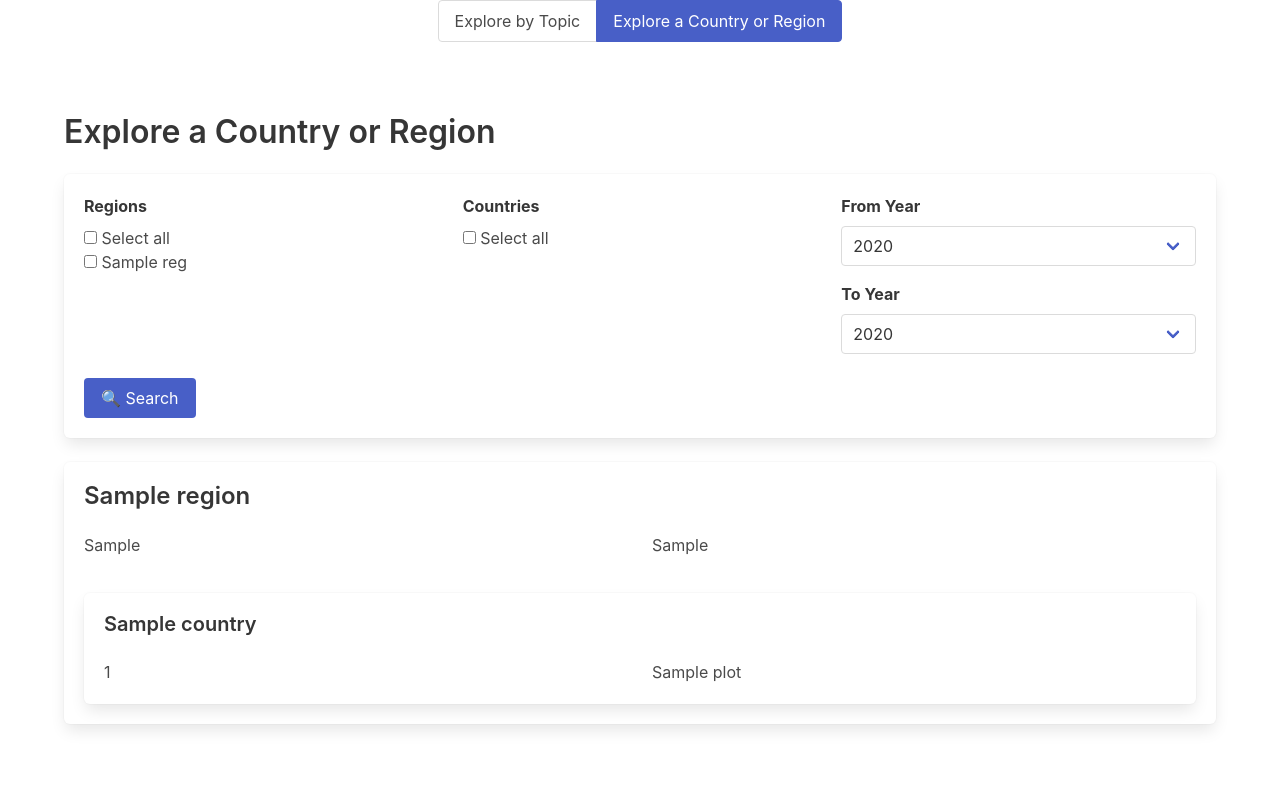
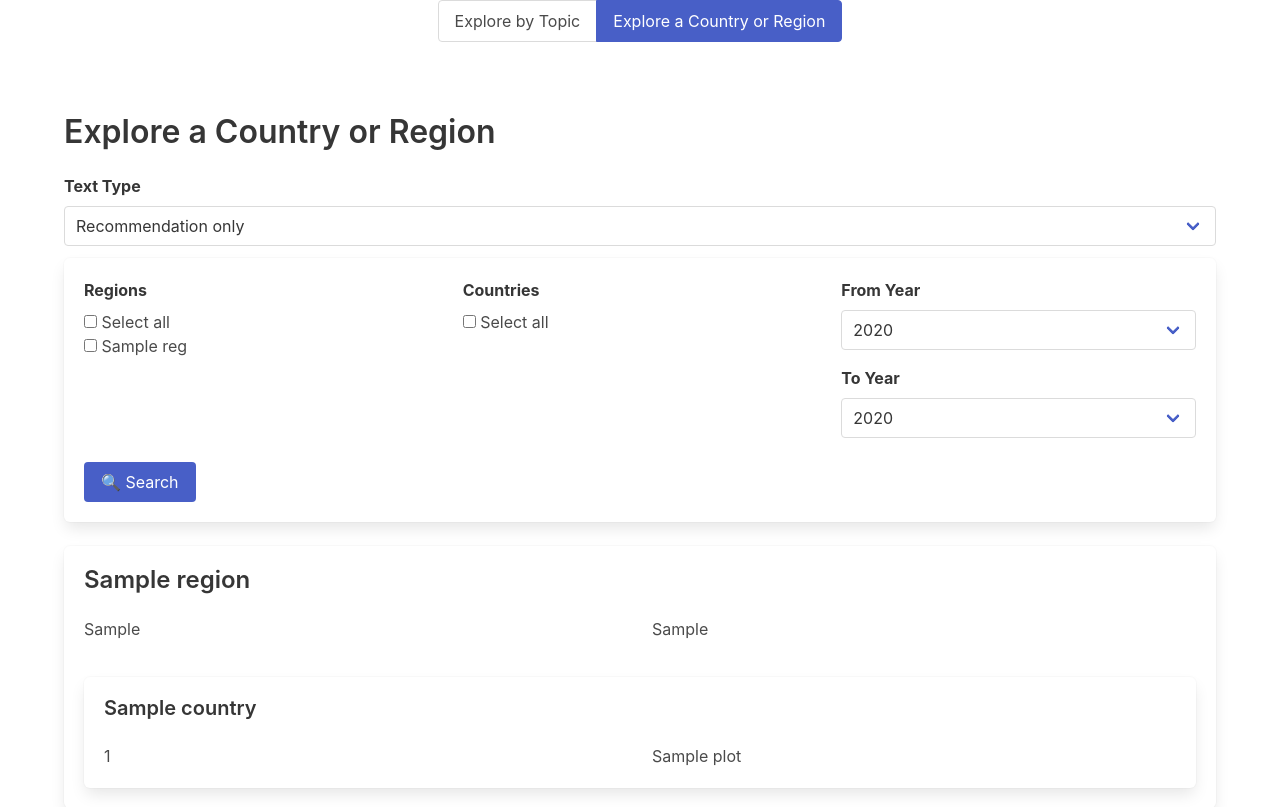
Before and after one commit to OEDC-ECO-FO/eco_survey, a Flask app: template templates/country.html in a window 1280 px wide. Shown: the top 807 px of the page. Before the commit the page ends 730 px from the top, so only its background shows below. Run offline with Flask 3, Linux system fonts and the light colour scheme; the template is opened without the code that fills it: most values are stand-ins (such as "Sample title", 1, 10 or a date in 2020); parts of the project's set-up code (start-up, migrations or seed data) failed here and were passed over.

Commit message:
Add files via upload

```diff
--- a/app/app.py
+++ b/app/app.py
@@ -52,8 +52,8 @@ def home():
             for region in selected_regions:
                 selected_countries.extend(regions_to_countries.get(region, []))
 
-        text_type_df = relevant_topics(df, text_type)
-        filtered = filter_data(text_type_df, selected_countries, selected_topic, year_start, year_end)
+        df_new = relevant_topics(df, text_type)
+        filtered = filter_data(df_new, selected_countries, selected_topic, year_start, year_end)
         results = group_by_country_year(filtered.to_dict(orient="records"))
 
         # Cache results using UUID key
@@ -62,7 +62,7 @@ def home():
         session["last_results_key"] = results_key
 
         time_plot = plot_time_series(filtered, selected_topic)
-        country_plot = plot_time_series_percentage(df, selected_topic, selected_countries)
+        country_plot = plot_time_series_percentage(df_new, selected_topic, selected_countries)
 
     return render_template(
         "index.html",
@@ -85,6 +85,7 @@ def home():
 def explore_country():
     selected_regions = []
     selected_countries = []
+    text_type = "full_text"
     regional_country_analysis = {}
     year_start = MIN_YEAR
     year_end = MAX_YEAR
@@ -94,8 +95,10 @@ def explore_country():
         selected_countries = request.form.getlist("countries")
         year_start = int(request.form.get("year_from") or MIN_YEAR)
         year_end = int(request.form.get("year_to") or MAX_YEAR)
+        text_type = request.form.get("text_type", "recommendation")
 
-        filtered = filter_data(df, countries=selected_countries, year_from=year_start, year_to=year_end)
+        df_new= relevant_topics(df, text_type)
+        filtered = filter_data(df_new, countries=selected_countries, year_from=year_start, year_to=year_end)
 
         if selected_regions:
             for region in selected_regions:
@@ -125,6 +128,7 @@ def explore_country():
         regions=regions,
         selected_regions=selected_regions,
         selected_countries=selected_countries,
+        text_type=text_type,
         countries=sorted(df["country"].unique()),
         year_from=year_start,
         year_to=year_end,
--- a/app/templates/country.html
+++ b/app/templates/country.html
@@ -17,7 +17,19 @@
 <section class="section">
     <div class="container">
         <h1 class="title is-3">Explore a Country or Region</h1>
-
+        <!-- From which text (recommendations only, findings only or full text)-->
+                    <div class="field">
+                        <label class="label">Text Type</label>
+                        <div class="control">
+                            <div class="select is-fullwidth">
+                                <select name="text_type">
+                                    <option value="recommendation" {% if text_type == "recommendation" %}selected{% endif %}>Recommendation only</option>
+                                    <option value="finding" {% if text_type == "finding" %}selected{% endif %}>Finding only</option>
+                                    <option value="full_text" {% if text_type == "full_text" %}selected{% endif %}>Full Text (Recommendation + Finding)</option>
+                                </select>
+                            </div>
+                        </div>
+                    </div>
         <!-- Filter Form -->
         <form id="countryForm" method="POST" action="/country" class="box">
             <div class="columns">
--- a/app/utils/plots.py
+++ b/app/utils/plots.py
@@ -57,7 +57,7 @@ def plot_time_series(df, topic=None):
         fig = px.line(
             counts,
             x="year", y="count", markers=True,
-            title=f"Recommendations on '{topic}' per Year" if topic else "Recommendations per Year"
+            title=f"Recommendations on '{topic}' per Year" if topic else "Recommendations per Year",
             color_discrete_sequence=OECD_COLORS
         )
         fig.update_layout(
```
